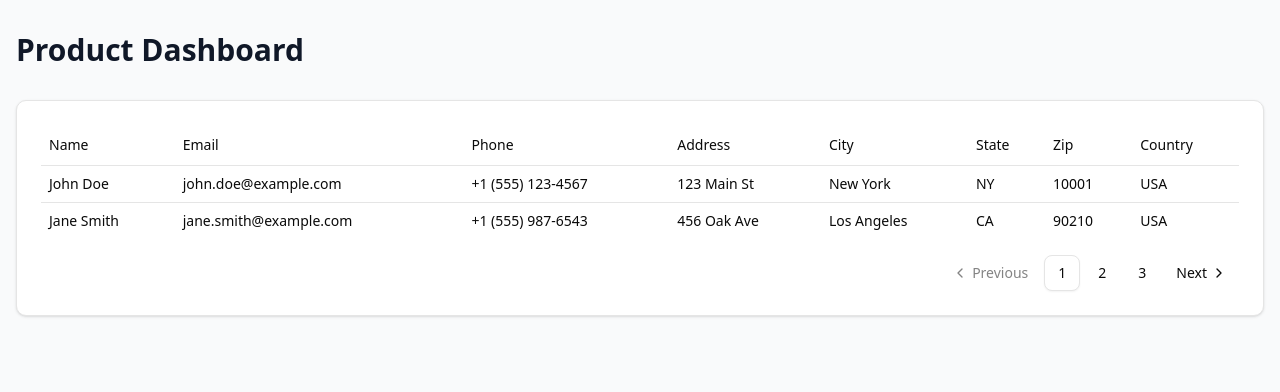
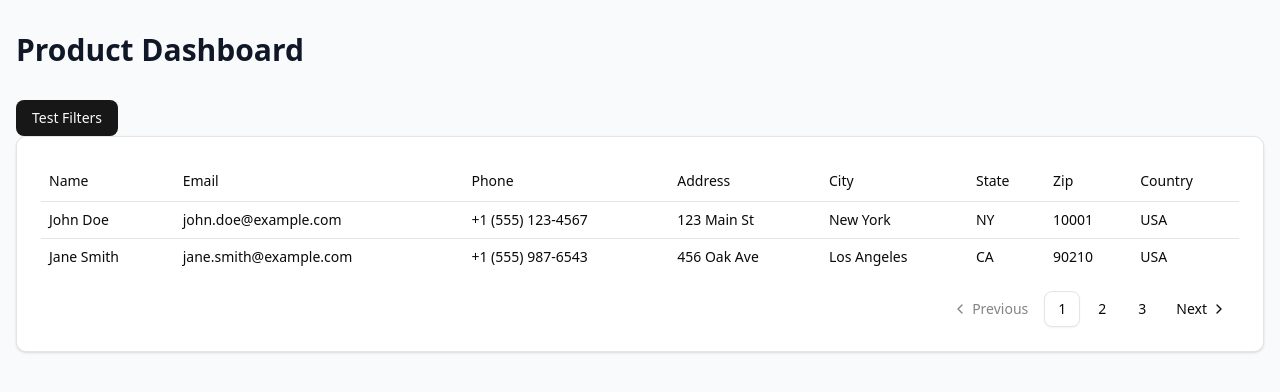
Before and after one commit to andresvial/product-dashboard, a Next.js app: page / in a window 1280 px wide. Shown: the top 392 px of the page. Built offline with nearby package versions, Linux system fonts and the light colour scheme.

Commit message:
feat: Add useFilters hooks

```diff
--- a/src/app/page.tsx
+++ b/src/app/page.tsx
@@ -1,4 +1,8 @@
-import { DataTable, Column } from '../packages/ui';
+// TO DO: Change this by creating a client component
+'use client';
+
+import { useFilters } from '@/packages/hooks';
+import { DataTable, Column, Button } from '../packages/ui';
 
 interface User {
   id: number;
@@ -88,10 +92,14 @@ const columns: Column<User>[] = [
 ];
 
 export default function Home() {
+  const { setFilters } = useFilters();
+
   return (
     <div className="min-h-screen bg-gray-50">
       <div className="container mx-auto px-4 py-8">
         <h1 className="text-3xl font-bold text-gray-900 mb-8">Product Dashboard</h1>
+
+        <Button onClick={() => setFilters({ page: '2' })}>Test Filters</Button>
 
         <div className="bg-white rounded-lg shadow-sm border">
           <div className="p-6">
--- /dev/null
+++ b/src/packages/hooks/index.ts
@@ -0,0 +1 @@
+export * from './use-filters';
--- /dev/null
+++ b/src/packages/hooks/use-filters.ts
@@ -0,0 +1,30 @@
+import { usePathname, useRouter, useSearchParams } from 'next/navigation';
+
+export const useFilters = () => {
+  const router = useRouter();
+  const pathname = usePathname();
+  const searchParams = useSearchParams();
+
+  const setFilters = (filters: Record<string, string | undefined>) => {
+    const params = new URLSearchParams(searchParams.toString());
+
+    Object.entries(filters).forEach(([key, value]) => {
+      if (value === undefined || value === '') {
+        params.delete(key);
+      } else {
+        params.set(key, value);
+      }
+    });
+
+    router.push(`${pathname}?${params.toString()}`);
+  };
+
+  const getFilter = (key: string): string | undefined => {
+    return searchParams.get(key) ?? undefined;
+  };
+
+  return {
+    setFilters,
+    getFilter,
+  };
+};
```
